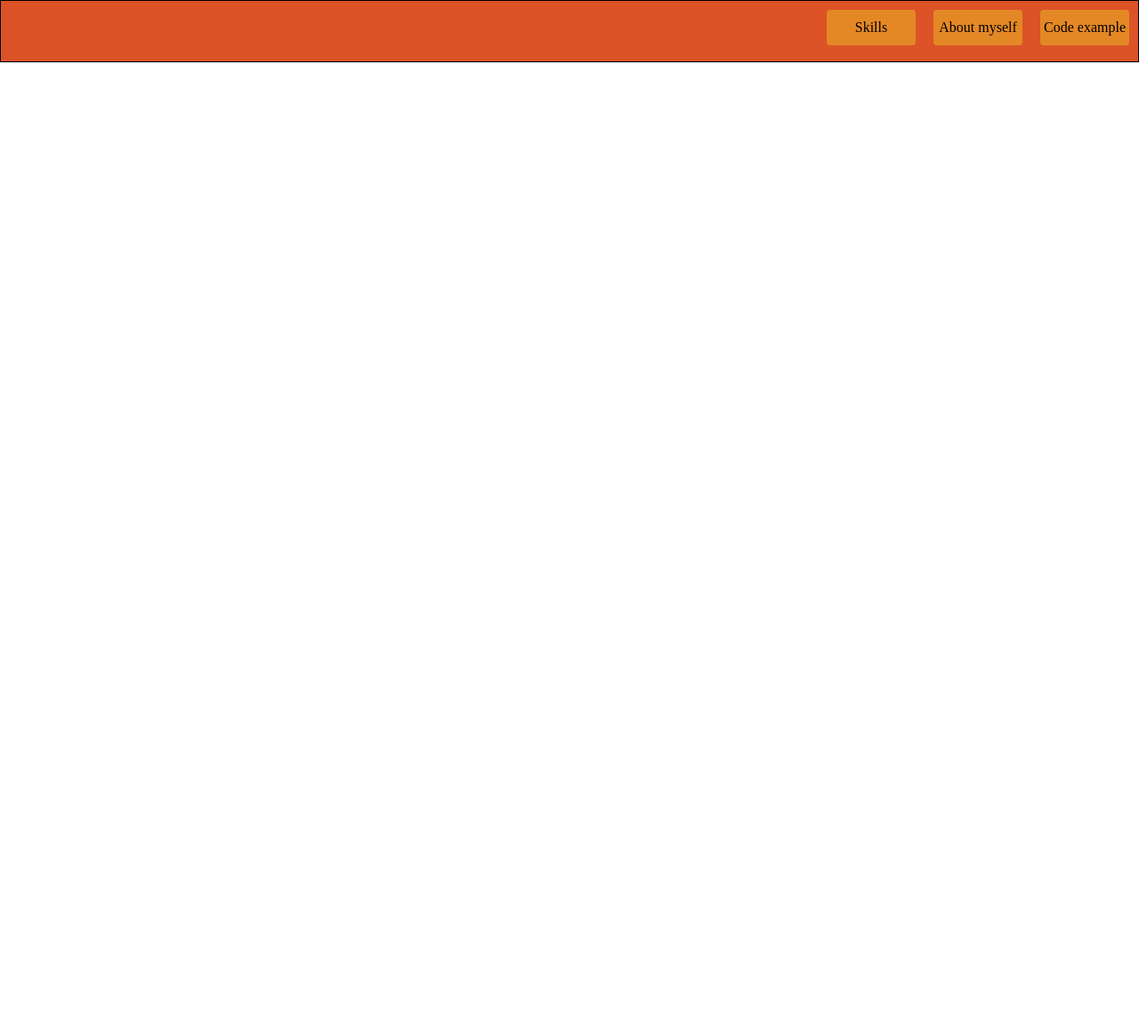
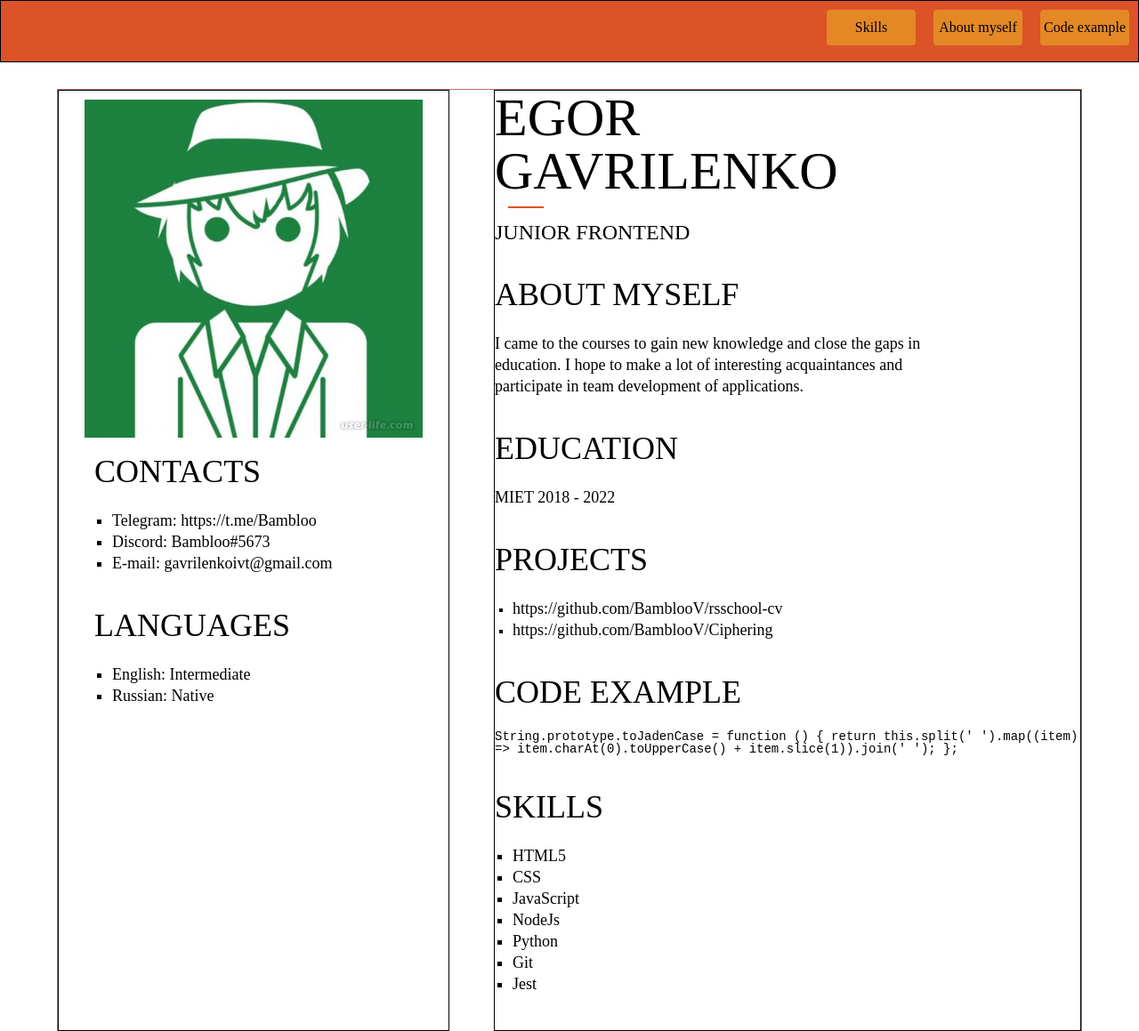
Before and after one commit to BamblooV/rsschool-cv, a plain HTML site: page index.html in a window 1280 px wide. Shown: the whole page at 89% size. Before the commit the page ends 800 px from the top, so only its background shows below. Drawn offline with Linux system fonts and the light colour scheme.

Commit message:
feat: add main

```diff
--- a/index.html
+++ b/index.html
@@ -3,7 +3,7 @@
   <head>
     <meta charset="UTF-8" />
     <title>CV</title>
-    <link rel="stylesheet" href="styles.css">
+    <link rel="stylesheet" href="styles.css" />
   </head>
   <body>
     <header class="header">
@@ -21,7 +21,84 @@
         </ul>
       </nav>
     </header>
-    <main></main>
+    <main class="main">
+      <aside class="sidebar">
+        <img src="./images/profile_img.jpg" alt="photo" class="photo" />
+        <div class="wrapper">
+          <div class="container">
+            <h2 class="title">Contacts</h2>
+            <ul class="list">
+              <li class="list__item text">Telegram: <a href="https://t.me/Bambloo" class="text">https://t.me/Bambloo</a></li>
+              <li class="list__item text">Discord: Bambloo#5673</li>
+              <li class="list__item text">E-mail: <a href="mailto:gavrilenkoivt@gmail.com" class="text">gavrilenkoivt@gmail.com</a></li>
+            </ul>
+          </div>
+          <div class="container">
+            <h2 class="title">Languages</h2>
+            <ul class="list">
+              <li class="list__item text">English: Intermediate</li>
+              <li class="list__item text">Russian: Native</li>
+            </ul>
+          </div>
+        </div>
+      </aside>
+      <div class="information">
+        <div class="container">
+          <h1 class="name">
+            Egor<br />
+            Gavrilenko
+          </h1>
+          <h2 class="profession">Junior Frontend</h2>
+        </div>
+        <div class="container">
+          <h2 class="title">About myself</h2>
+          <p class="text">
+            I came to the courses to gain new knowledge and close the gaps in
+            education. I hope to make a lot of interesting acquaintances and
+            participate in team development of applications.
+          </p>
+        </div>
+        <div class="container">
+          <h2 class="title">Education</h2>
+          <p class="text">MIET 2018 - 2022</p>
+        </div>
+        <div class="container">
+          <h2 class="title">projects</h2>
+          <ul class="list">
+            <li class="list__item">
+              <a href="https://github.com/BamblooV/rsschool-cv" class="text"
+                >https://github.com/BamblooV/rsschool-cv</a
+              >
+            </li>
+            <li class="list__item">
+              <a href="https://github.com/BamblooV/Ciphering" class="text"
+                >https://github.com/BamblooV/Ciphering</a
+              >
+            </li>
+          </ul>
+        </div>
+        <div class="container">
+          <h2 class="title">Code example</h2>
+          <code
+            >String.prototype.toJadenCase = function () { return this.split('
+            ').map((item) => item.charAt(0).toUpperCase() +
+            item.slice(1)).join(' '); };</code
+          >
+        </div>
+        <div class="container">
+          <h2 class="title">Skills</h2>
+          <ul class="list">
+            <li class="list__item text">HTML5</li>
+            <li class="list__item text">CSS</li>
+            <li class="list__item text">JavaScript</li>
+            <li class="list__item text">NodeJs</li>
+            <li class="list__item text">Python</li>
+            <li class="list__item text">Git</li>
+            <li class="list__item text">Jest</li>
+          </ul>
+        </div>
+      </div>
+    </main>
     <footer></footer>
   </body>
 </html>
--- a/styles.css
+++ b/styles.css
@@ -38,6 +38,8 @@ img{vertical-align: top;}
 h1,h2,h3,h4,h5,h6{font-size:inherit;font-weight: 400;}
 /*--------------------*/
 
+@import url('https://fonts.googleapis.com/css2?family=Oswald:wght@200;400;600&display=swap');
+
 .header {
   background-color: #db5326;
   border: 1px solid black;
@@ -45,6 +47,7 @@ h1,h2,h3,h4,h5,h6{font-size:inherit;font-weight: 400;}
   position: relative;
   top: -51px;
   transition: all 0.2s ease;
+  margin-bottom: 30px;
 }
 .header:hover {
   top: 0px;
@@ -77,3 +80,79 @@ h1,h2,h3,h4,h5,h6{font-size:inherit;font-weight: 400;}
 .button:hover {
   box-shadow: 5px 5px 5px red;
 }
+.main {
+  border: 1px solid rgb(199, 106, 106);
+  display: flex;
+  margin: 0 auto;
+  width: 90vw;
+  margin-bottom: 30px;
+}
+@media (max-width: 768px) {
+  .main {
+    width: 100vw;
+  }
+}
+.sidebar {
+  border: 1px solid #000;
+  flex: 0 1 40%;
+  display: flex;
+  flex-direction: column;
+  margin-right: 50px;
+}
+.wrapper {
+  display: flex;
+  flex-direction: column;
+  margin: 10px 0px 10px 40px;
+}
+.container {
+  flex: 0 1 auto;
+  margin-bottom: 40px;
+}
+.photo {
+  margin: 10px auto;
+  height: 380px;
+}
+.information {
+  border: 1px solid #000;
+  flex: 0 1 60%;
+  display: flex;
+  flex-direction: column;
+}
+.name {
+  font-family: Oswald sans-serif;
+  font-size: 60px;
+  text-transform: uppercase;
+  margin-bottom: 15px;
+}
+.name::after {
+  display: block;
+  margin: 10px 0px 10px 15px;
+  content: "";
+  border: 1.5px solid #db5326;
+  background-color: #db5326;
+  width: 40px;
+}
+.profession {
+  font-family: Oswald sans-serif;
+  text-transform: uppercase;
+  font-size: 24px;
+}
+.title {
+  font-family: Oswald sans-serif;
+  font-size: 36px;
+  text-transform: uppercase;
+  margin-bottom: 25px;
+}
+.text {
+  font-family: Oswald sans-serif;
+  font-size: 18px;
+  line-height: 24px;
+  width: 80%;
+  color: #000;
+}
+.list {
+  margin-left: 20px;
+}
+.list__item {
+  list-style-type: square;
+}
```
Also changed, not shown: images/profile_img.jpg (added).
